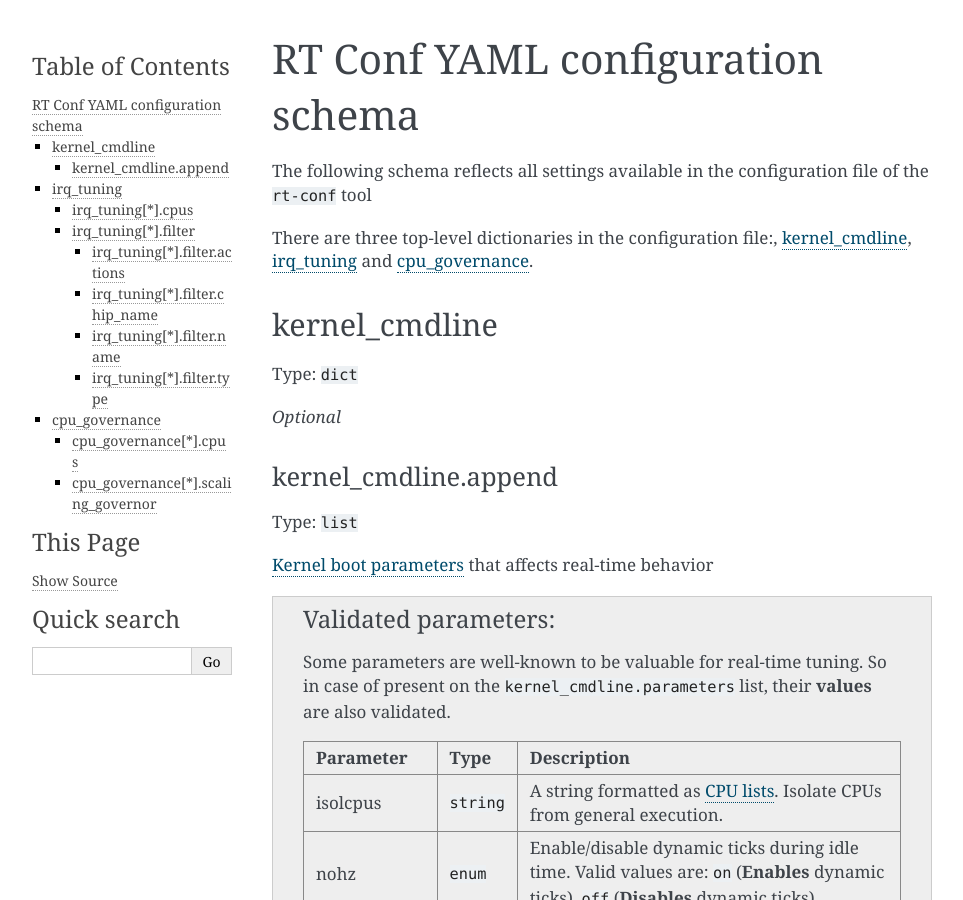
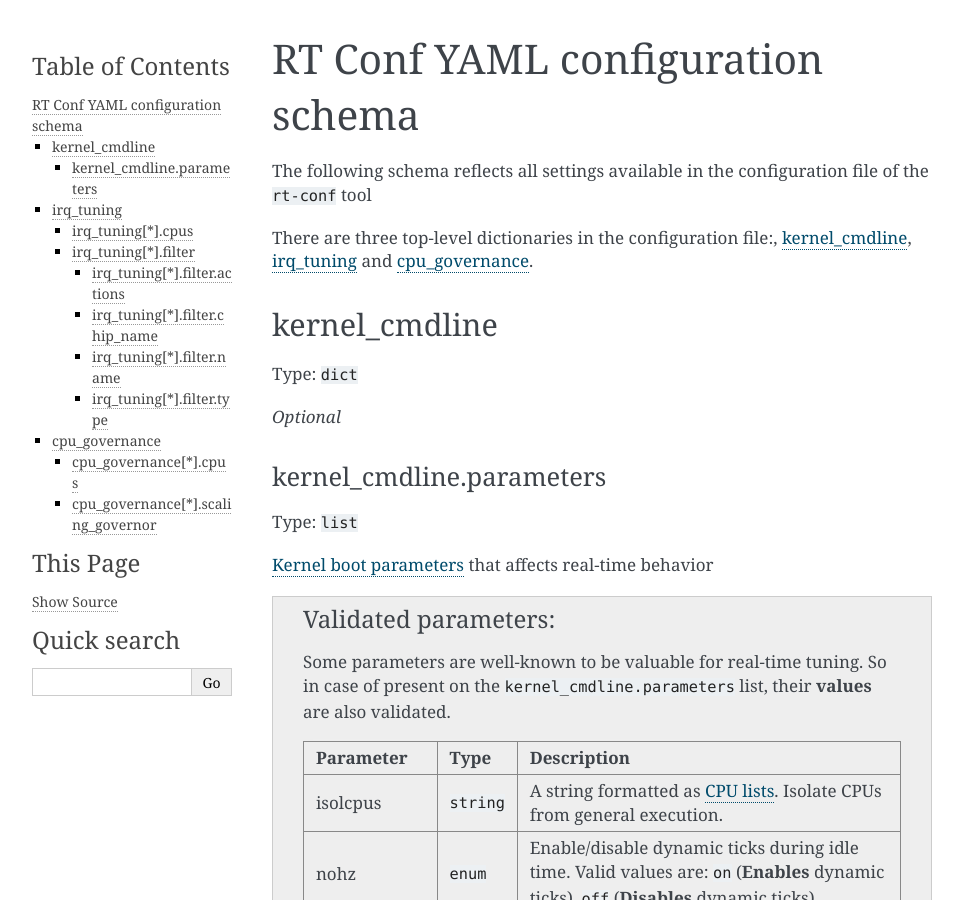
Before and after one commit to canonical/real-time-ubuntu-docs, a Sphinx documentation site: the page built from docs/reference/rt-conf-yaml.md, in a window 1280 px wide and 900 px high. Shown: the whole window, without its empty margins (148-1111 px from the left). Built offline with Sphinx 7.4.7, drawn with Linux system fonts in a browser that asks for light colours.

Commit message:
fix: change append -> parameters
Signed-off-by: Lincoln Wallace <lincoln.wallace@canonical.com>

```diff
--- a/docs/reference/rt-conf-yaml.md
+++ b/docs/reference/rt-conf-yaml.md
@@ -11,7 +11,7 @@ Type: `dict`
 
 _Optional_
 
-### kernel_cmdline.append
+### kernel_cmdline.parameters
 
 Type: `list`
 
```
